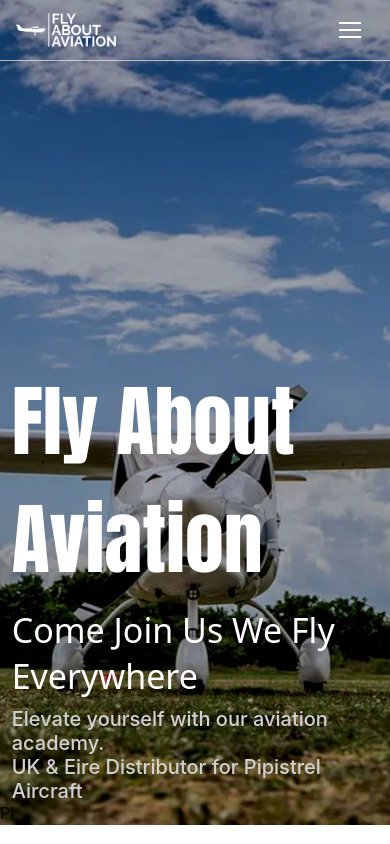
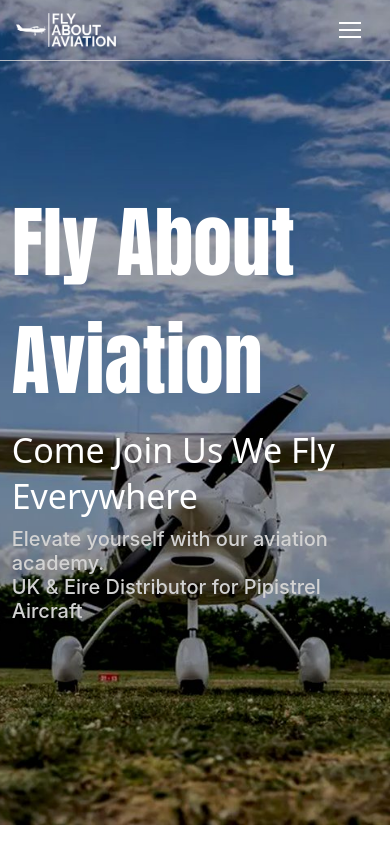
Before and after one commit to deepesh524/flymoreaviation, a React (Create React App) app: page / in a window 390 px wide. Shown: the top 844 px of the page. Built offline with nearby package versions, Linux system fonts and the light colour scheme.

Commit message:
added responsive homepage

```diff
--- a/src/components/navbar/navbar.css
+++ b/src/components/navbar/navbar.css
@@ -43,6 +43,11 @@
 .navItemsMenuContainer{
     display: none;
 }
+
+.navbarContainerOpened{
+    background-color: rgb(30,50,50);
+    border-bottom: 1px solid rgb(50,50,50);
+}
 @media (0px <= width <= 600px) {
     .navItem{
         display: none;
@@ -67,10 +72,6 @@
         left: -70vw;
         transition: all 0.2s ease-in-out;
     }
-    .navbarContainerOpened{
-        background-color: rgb(30,50,50);
-        border-bottom: 1px solid rgb(50,50,50);
-    }
     .navItemsMenuContainerOpened{
         background-color: rgb(30,50,50);
         left: 0vw;
--- /dev/null
+++ b/src/pages/home/home.css
@@ -0,0 +1,24 @@
+.homeContainer{
+    display:flex;
+    justify-content:center;
+    flex-direction:column;
+    height:100vh;
+    width:100vw;
+    background-size:cover;
+    margin-top:-80px;
+    background-position:center;
+    transition:all 0.5s ease-in-out;
+    background-image:url('../../media/images/homepage.jpeg');
+}
+
+.homeHeadingContainer{
+    margin-left: 3vw;
+    margin-top: 45vh;
+}
+
+
+@media (0px <= width <= 600px) {
+    .homeHeadingContainer{
+        margin-top: 0px;
+    }
+}
--- a/src/pages/home/home.jsx
+++ b/src/pages/home/home.jsx
@@ -1,26 +1,21 @@
 import React from 'react'
-import homepageImg from '../../media/images/homepage.jpeg';
+import './home.css';
+import PlayArrowIcon from '@mui/icons-material/PlayArrow';
+import { IconButton } from '@mui/material';
 
 const HomePage = () => {
     return (
-        <div style={{display:'flex',justifyContent:'center',flexDirection:'column',height:'100vh',width:'100vw',backgroundSize:'cover',marginTop:'-80px',backgroundPosition:'center',transition:'all 0.5s ease-in-out',backgroundImage:`url(${homepageImg})`}}>
-            <div style={{position:'absolute',zIndex:'1'}}>
-                <div style={{marginLeft:'3vw',marginTop:'45vh'}}>
+        <div className='homeContainer'>
+            <div className='homeHeadingContainer'>
                 <div style={{fontSize:'78px',color:'white',fontFamily:'Anton'}}>Fly About Aviation</div>
                 <div style={{fontSize:'34px',color:'white',fontWeight:'500',fontFamily:'Sans',marginTop:'1vh'}}>Come Join Us We Fly Everywhere</div>
                 <div style={{fontSize:'20px',color:'rgb(210,210,210)',fontWeight:'500',marginTop:'1vh'}}>
                     Elevate yourself with our aviation academy.
                     <br/>
                     UK & Eire Distributor for Pipistrel Aircraft
-
-
                 </div>
             </div>
-                <div>
-                    Pl
-                </div>
-            </div>
-            {/* <img src={homepageImg} alt='' width={'100%'} height={'100%'} style={{transform:'scale(1.25)',filter:'brightness(50%)'}}/> */}
+
         </div>
     )
 }
```
Lines whose indentation alone changed are shown as unchanged.
